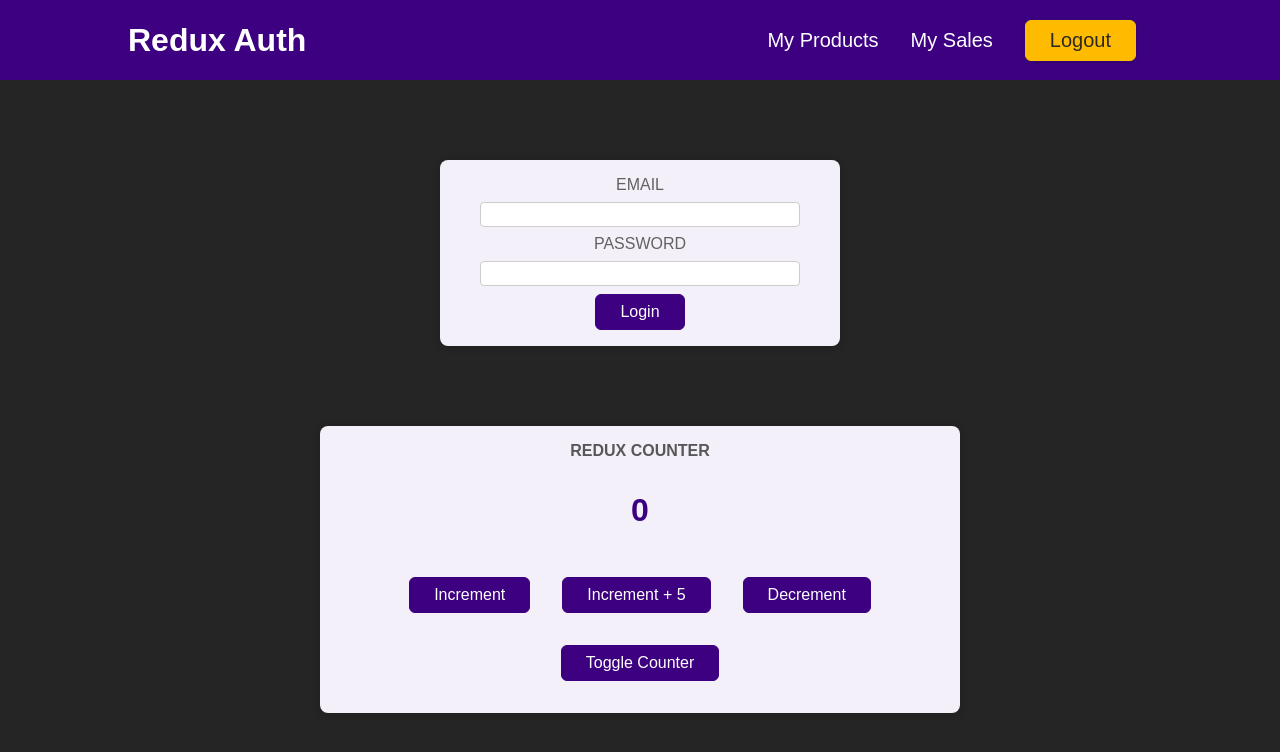
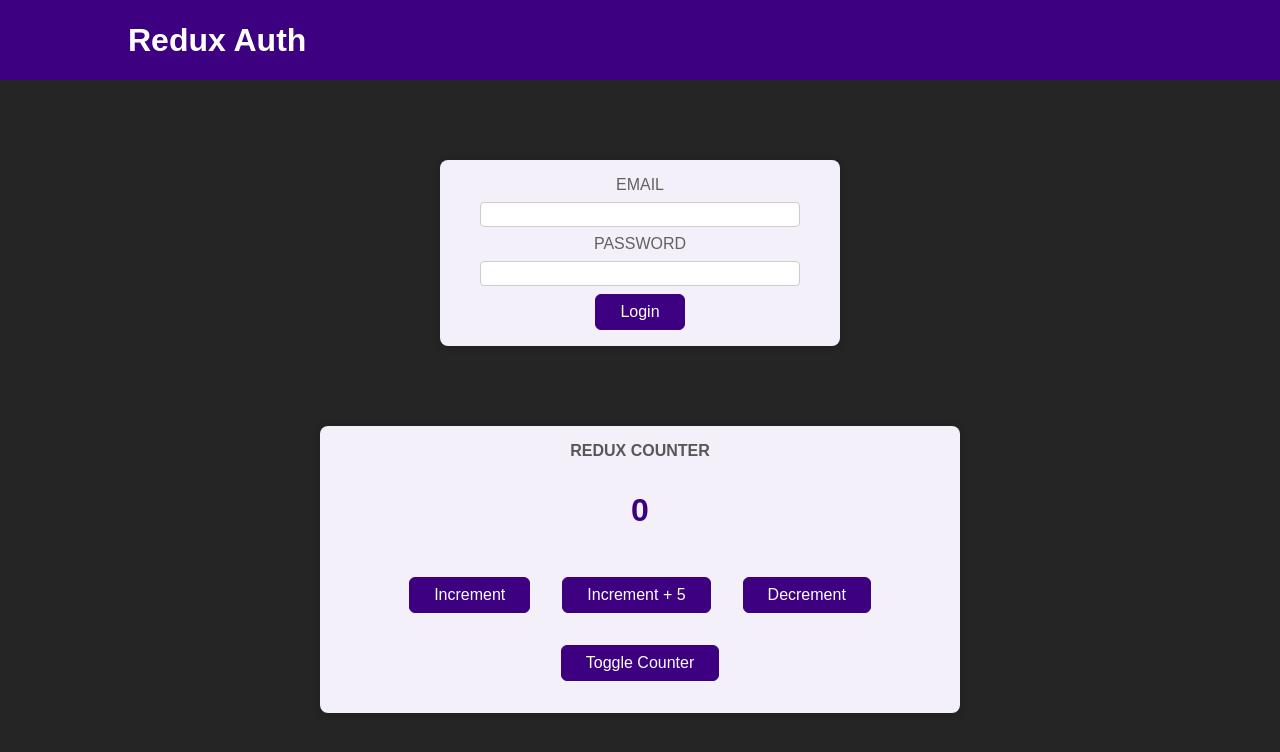
Before and after one commit to qpakr38/react-redux-guide, a React (Create React App) app: page / in a window 1280 px wide. Shown: the top 752 px of the page. Built offline with nearby package versions, Linux system fonts and the light colour scheme.

Commit message:
FEAT : Redux Toolkit을 활용한  로그인 로직 구현하기

```diff
--- a/src/App.js
+++ b/src/App.js
@@ -2,13 +2,16 @@
 import {Fragment} from "react";
 import Header from "./components/Header";
 import Auth from "./components/Auth";
+import {useSelector} from "react-redux";
+import UserProfile from "./components/UserProfile";
 
 
 function App() {
+    const isAuth = useSelector(state => state.auth.isAuthenticated);
     return (
         <Fragment>
             <Header/>
-            <Auth/>
+            {isAuth ? <UserProfile/> : <Auth/>}
             <Counter/>
         </Fragment>
     );
--- a/src/components/Auth.js
+++ b/src/components/Auth.js
@@ -1,10 +1,17 @@
 import classes from './Auth.module.css';
+import {useDispatch} from "react-redux";
+import {authActions} from "../store";
 
 const Auth = () => {
+  const dispatch = useDispatch();
+  const loginHandler = (event) => {
+    event.preventDefault();
+    dispatch(authActions.login());
+  }
   return (
     <main className={classes.auth}>
       <section>
-        <form>
+        <form onSubmit={loginHandler}>
           <div className={classes.control}>
             <label htmlFor='email'>Email</label>
             <input type='email' id='email' />
--- a/src/components/Header.js
+++ b/src/components/Header.js
@@ -1,9 +1,17 @@
 import classes from './Header.module.css';
+import {useDispatch, useSelector} from "react-redux";
+import {authActions} from "../store";
 
 const Header = () => {
+    const dispatch = useDispatch();
+    const isAuth = useSelector(state => state.auth.isAuthenticated);
+    const logoutHandler=()=>{
+        dispatch(authActions.logout());
+    }
     return (
         <header className={classes.header}>
             <h1>Redux Auth</h1>
+            {isAuth && (
                 <nav>
                     <ul>
                         <li>
@@ -13,10 +21,11 @@
                             <a href='/'>My Sales</a>
                         </li>
                         <li>
-            <button>Logout</button>
+                            <button onClick={logoutHandler}>Logout</button>
                         </li>
                     </ul>
                 </nav>
+            )}
         </header>
     );
 };
```
Lines whose indentation alone changed are shown as unchanged.
